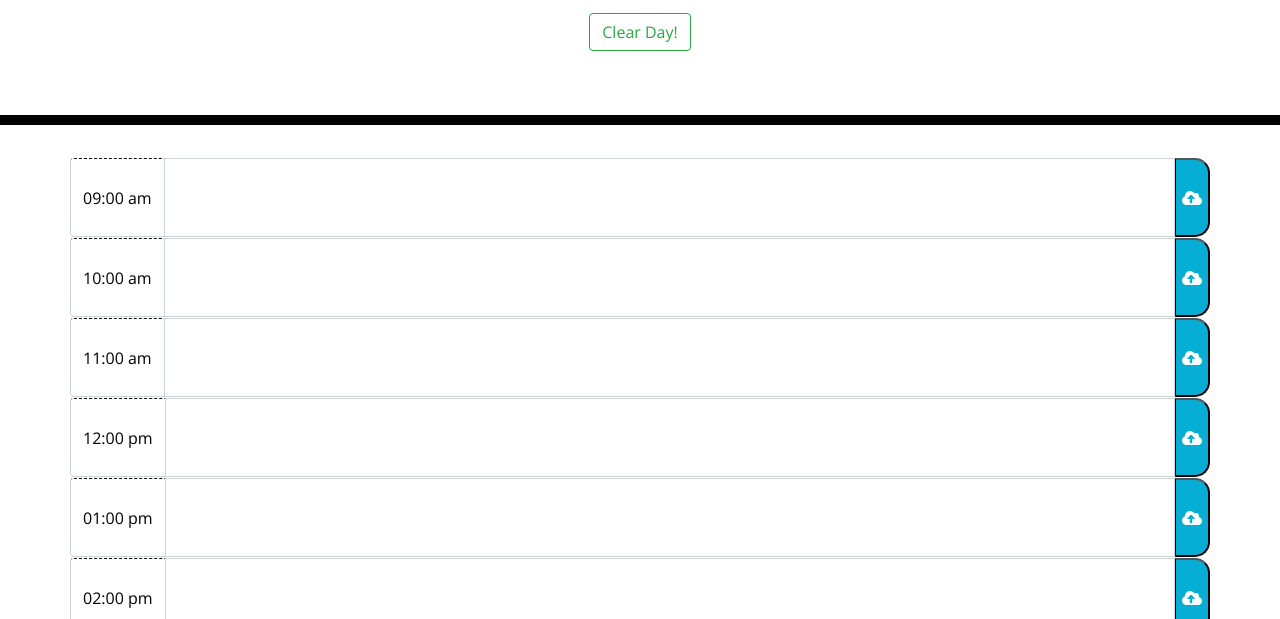
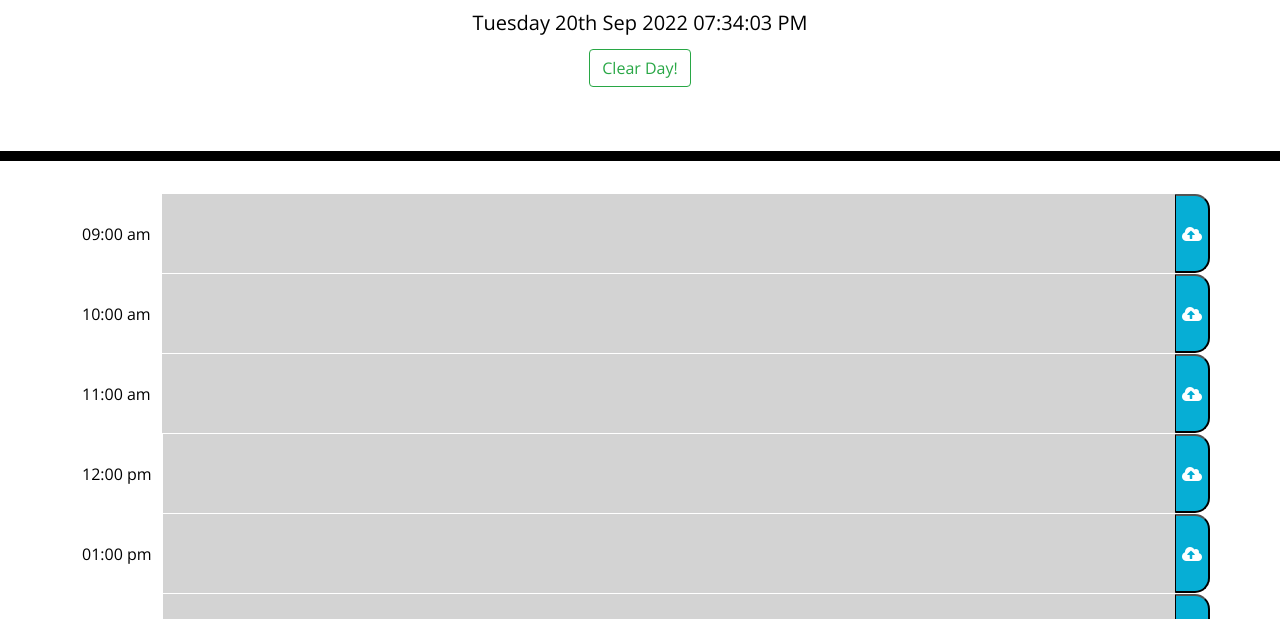
Before and after one commit to SyrusFarris/work-day-scheduler, a plain HTML site: page Develop/index.html in a window 1280 px wide. Shown: the part 181-800 px from the top of the page. Drawn offline with nearby package versions, Linux system fonts and the light colour scheme.

Commit message:
added functions for timing, saving to the local storage, and clearing the day in local storage

```diff
--- a/Develop/script.js
+++ b/Develop/script.js
@@ -25,10 +25,10 @@ var hourSpan;
 var interval = setInterval(function() {
     var momentNow = moment();
     $('#currentDay').html(momentNow.format('YYYY MMMM DD') + ' '
-        + momentNow.format('dddd')
-          .subrsting(0,3).toUpperCase());
+                        + momentNow.format('dddd')
+                         .substring(0,3).toUpperCase());
     $('#currentDay').html(currentDate + " " + momentNow.format('hh:mm:ss A'));
-}, 100);
+  }, 100);
 
 function initPage() {
 
@@ -69,4 +69,38 @@ function initPage() {
 
 function background () {
 
-}
+    $(".form-control").each(function () {
+        var timeTest = parseInt($(this).attr("id"));
+        hour = parseInt(hour);
+        console.log(timeTest);
+        console.log(hour);
+        if (hour > timeTest) {
+            $(this).addClass("past");
+        } else if (hour < timeTest) {
+            $(this).addClass("future");
+        } else {
+            $(this).addClass("present");
+        }
+    });
+  }
+
+  $(document).ready(function(){
+    initPage()
+    background()
+
+    // Save to Local Storage
+    $(".saveBtn").on("click", function(){
+      userInput = $(this).siblings(".form-control").val().trim();
+      console.log(userInput);
+      hourSpan = $(this).siblings(".input-group-prepend").text().trim();
+      console.log(hourSpan);
+      localStorage.setItem(hourSpan, JSON.stringify(userInput));
+
+    })
+    // Clear the day
+    $("#clearDay").on("click", function(){
+      localStorage.clear();
+      initPage()
+    })
+
+  });
--- a/Develop/style.css
+++ b/Develop/style.css
@@ -69,3 +69,11 @@ textarea{
   font-size: 20px;
   transition: all .3s ease-in-out;
 }
+
+.input-group-text {
+  border: none;
+}
+
+.form-control {
+  border: none;
+}
```
Also changed, not shown: 1 other file.
